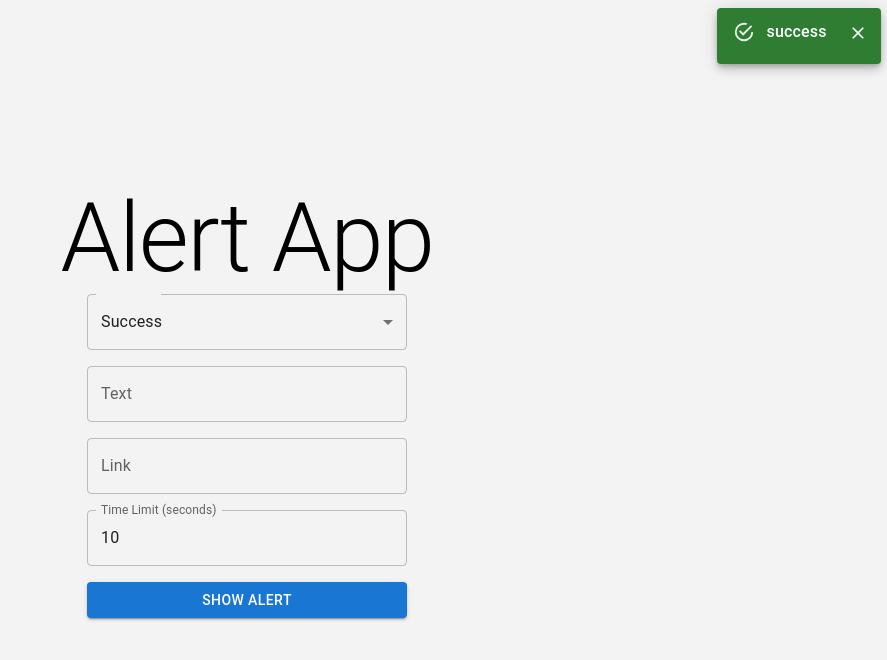
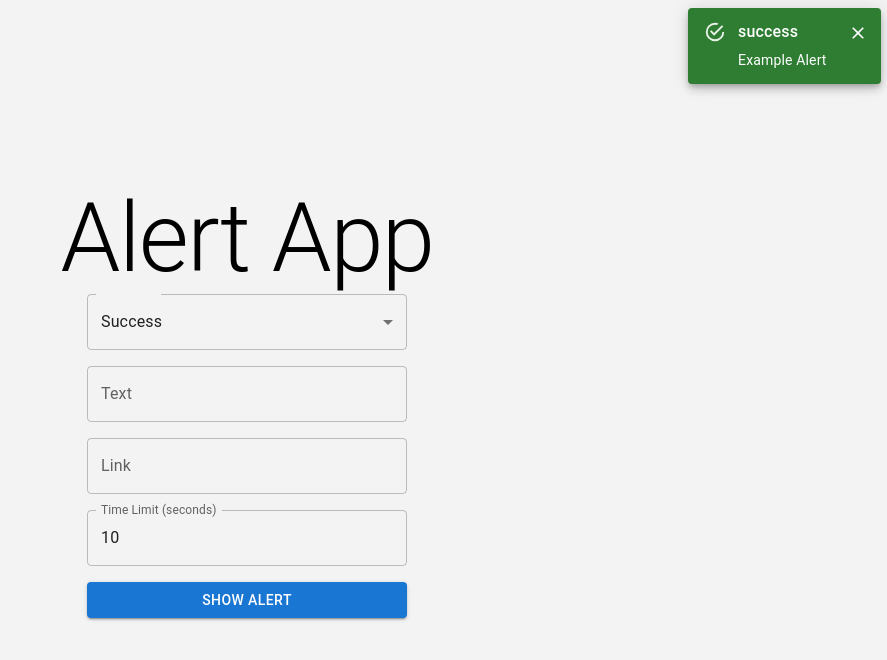
Before and after one commit to ChaseH88/MUI-Alert-App, a React (Create React App) app: page / in a window 1280 px wide. Both pictures are taken after a click on the button "SHOW ALERT". Shown: the top 660 px of the page, without its empty margins (393-1280 px from the left). Built offline with nearby package versions, Linux system fonts and the light colour scheme.

Commit message:
update alert component to work with links

```diff
--- a/src/components/Alert/Alert.tsx
+++ b/src/components/Alert/Alert.tsx
@@ -3,6 +3,7 @@ import { useEffect } from 'react';
 // Material-UI
 import AlertTitle from '@mui/material/AlertTitle';
 import Typography from '@mui/material/Typography';
+import Link from '@mui/material/Link';
 
 // Styles
 import { AlertStyled } from './styles';
@@ -11,31 +12,62 @@ import { AlertStyled } from './styles';
 import { AlertInterface } from '../../context/Alert/context';
 import { useAlertReducer } from '../../context/Alert/useAlertReducer';
 
-export const Alert = (props: AlertInterface) => {
+const ConditionalAlert = ({
+  condition,
+  wrapper,
+  children,
+}: {
+  condition: boolean;
+  wrapper: (children: React.ReactNode) => React.ReactNode;
+  children: React.ReactNode;
+}) => (
+  condition ?
+    wrapper(children) as React.ReactElement :
+    <>{children}</>
+)
+
+export const Alert = ({
+  id,
+  timeLimit,
+  alertType,
+  text,
+  link
+}: AlertInterface) => {
 
   const { hideAlert } = useAlertReducer();
 
   useEffect(() => {
-    const timeout = setTimeout(() => {
-      hideAlert(props.id!);
-    }, 3000);
-
+    const timeout = setTimeout(() => hideAlert(id!), timeLimit);
     return () => clearTimeout(timeout);
-  }, [hideAlert, props.id]);
+  }, []);
 
   return (
+    <>
+      <ConditionalAlert
+        condition={!!link!.length!}
+        wrapper={(children) => (
+          <Link
+            href={link}
+            target="_blank"
+          >
+            {children}
+          </Link>
+        )}
+      >
         <AlertStyled
           elevation={6}
           variant="filled"
-      severity={props.alertType}
-      onClose={() => hideAlert(props.id!)}
+          severity={alertType}
+          onClose={() => hideAlert(id!)}
         >
           <AlertTitle>
-        {props.alertType}
+            {alertType}
           </AlertTitle>
           <Typography variant="body2">
-        {props.text}
+            {text || 'Example Alert'}
           </Typography>
         </AlertStyled>
+      </ConditionalAlert>
+    </>
   )
 }
```
Lines whose indentation alone changed are shown as unchanged.
